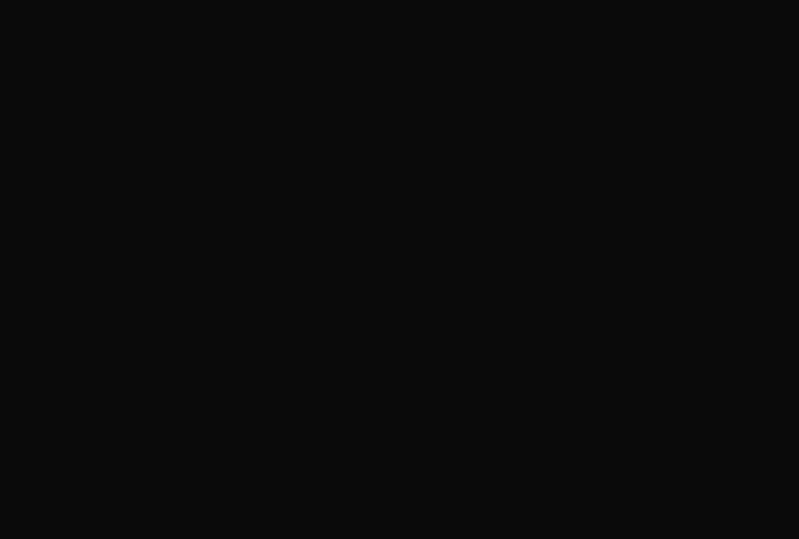
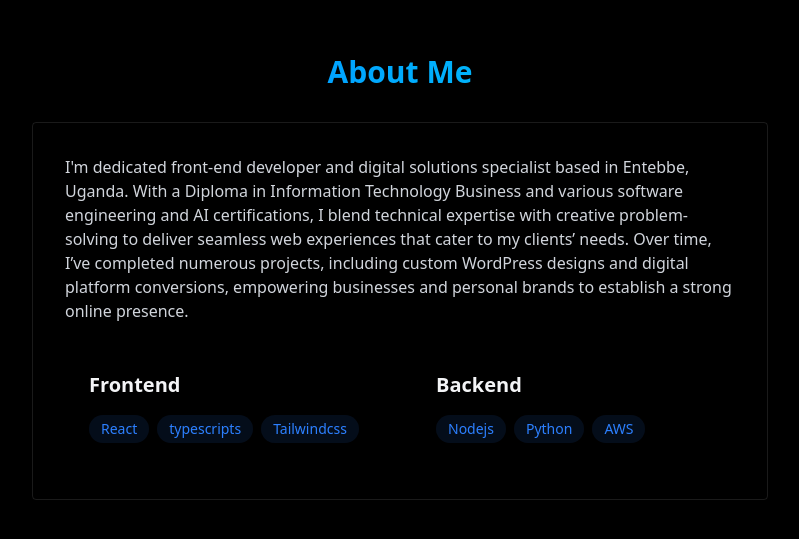
Before and after one commit to Loyoenock/enochportfolio, a React (Vite) app: page / in a window 1280 px wide. Shown: the part 923-1462 px from the top of the page, without its empty margins (240-1039 px from the left). Before the commit the page ends 800 px from the top, so only its background shows below. Built offline with nearby package versions, Linux system fonts and the light colour scheme.

Commit message:
About section - skills added

```diff
--- a/src/App.jsx
+++ b/src/App.jsx
@@ -5,6 +5,7 @@
 import { Navbar } from './components/Navbar'
 import { MobileNav } from './components/sections/MobileNav'
 import { Home } from './components/sections/Home'
+import { About } from './components/sections/About'
 
 function App() {
   const [isLoading, setIsLoading] = useState(false)
@@ -17,6 +18,7 @@
           <Navbar menuOpen={menuOpen} setMenuOpen={setMenuOpen} />
           <MobileNav menuOpen={menuOpen} setMenuOpen={setMenuOpen} />
           <Home />
+          <About />
         </div>
     </>
   )
--- a/src/components/sections/About.jsx
+++ b/src/components/sections/About.jsx
@@ -0,0 +1,52 @@
+export const About = () => {
+    const frontendSkills = [
+        "React",
+        "typescripts",
+        "Tailwindcss",
+    ];
+
+    const backendSkills = [
+        "Nodejs",
+        "Python",
+        "AWS",
+    ];
+
+    return(
+        <section id="about" className="min-h-screen flex items-center justify-center py-20">
+            <div className="max-w-3xl mx-auto px-4">
+                <h2 className="text-3xl font-bold mb-8 bg-gradient-to-r from-blue-500 to-cyan-400 bg-clip-text text-transparent text-center ">About Me</h2>
+                <div className="rounded p-8 border-white/10 border hover:-translate-y-1 transition-all">
+                    <p className="text-gray-300 mb-6">
+                        I'm dedicated front-end developer and digital solutions specialist based in Entebbe, Uganda. With a Diploma in Information Technology Business and various software engineering and AI certifications, I blend technical expertise with creative problem-solving to deliver seamless web experiences that cater to my clients’ needs.
+
+                        Over time, I’ve completed numerous projects, including custom WordPress designs and digital platform conversions, empowering businesses and personal brands to establish a strong online presence.
+                    </p>
+
+                    <div className="grid grid-cols-1 md:grid-cols-2 gap-6">
+                        <div className="rounded-xl p-6 hover:-transalte-y-1 transition-all">
+                            <h3 className="text-xl font-bold mb-4">Frontend</h3>
+                            <div className="flex flex-wrap gap-2">
+                                {frontendSkills.map((tech, key) => (
+                                    <span key={key} className="bg-blue-500/10 text-blue-500 py-1 px-3 rounded-full text-sm hover:bg-blue500/20 hover:shadow-[0_2px_8px_rgba(59, 130, 246, 0.2] transition">
+                                        {tech}
+                                    </span>
+                                ))}
+                            </div>
+                        </div>
+
+                        <div className="rounded-xl p-6 hover:-transalte-y-1 transition-all">
+                            <h3 className="text-xl font-bold mb-4">Backend</h3>
+                            <div className="flex flex-wrap gap-2">
+                                {backendSkills.map((tech, key) => (
+                                    <span key={key} className="bg-blue-500/10 text-blue-500 py-1 px-3 rounded-full text-sm hover:bg-blue500/20 hover:shadow-[0_2px_8px_rgba(59, 130, 246, 0.2] transition">
+                                        {tech}
+                                    </span>
+                                ))}
+                            </div>
+                        </div>
+                    </div>
+                </div>
+            </div>
+        </section>
+    )
+}
--- a/src/components/sections/Home.jsx
+++ b/src/components/sections/Home.jsx
@@ -2,11 +2,11 @@
     return (
       <section id="home" className="min-h-screen flex items-center justify-center relative">
         <div className="text-center z-10 px-4">
-          <h1 className="text-5xl md:text-7xl font-bold mb-6 bg-gradient-to-r from-blue-500 to-purple-600 bg-clip-text text-transparent leading-tight">
+          <h1 className="text-5xl md:text-7xl font-bold mb-6 bg-gradient-to-r from-blue-500 to-cyan-400 bg-clip-text text-transparent leading-tight">
             Hi, I'm Loyoh
           </h1>
           <p className="text-gray-400 text-lg mb-8 max-w-lg mx-auto">
-            I am a junior front-end developer from Uganda with love for crafting seamless user experience and scalable web applications
+          Hi, I’m Loyoh Enoch, a passionate front-end developer and digital solutions expert. I create seamless, user-friendly web experiences that empower businesses to thrive
           </p>
           <div className="flex justify-center space-x-4">
             <a href="#projects" className="bg-blue-500 text-white py-3 px-6 rounded font-medium transition relative overflow-hidden hover:translate-y-0.5 hover:shadow-[0_0_15px_rgba(59,130,246,0.4)]">
```
